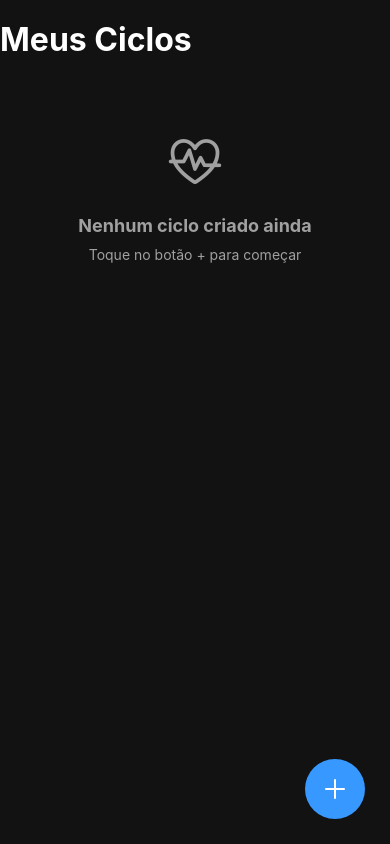
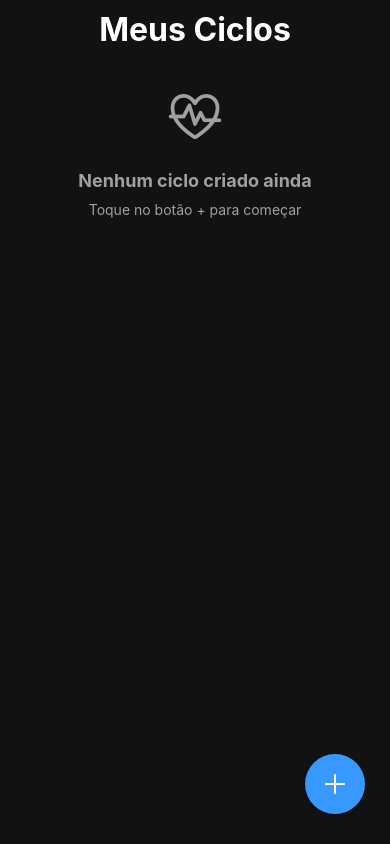
Before and after one commit to GabrielRasf/TraineeProgress, a React Native app: screen / in a window 390 px wide. Built offline with nearby package versions, Linux system fonts and the light colour scheme.

Commit message:
margens e ajustes

```diff
--- a/App.js
+++ b/App.js
@@ -80,16 +80,15 @@ export default function App() {
   const calcularTotalTreinos = (inicio, fim, freq) => {
     const data1 = new Date(inicio);
     const data2 = new Date(fim);
-    data1.setHours(0, 0, 0, 0);
-    data2.setHours(0, 0, 0, 0);
+    data1.setHours(0,0,0,0);
+    data2.setHours(0,0,0,0);
 
     const diffTime = Math.abs(data2 - data1);
     const diffDays = Math.ceil(diffTime / (1000 * 60 * 60 * 24)) + 1;
-    const semanasCompletas = Math.floor(diffDays / 7);
-    const diasRestantes = diffDays % 7;
-    const treinosDiasRestantes = Math.min(diasRestantes, freq);
+    const semanas = diffDays / 7;
+    const totalTreinos = Math.ceil(semanas * freq);
 
-    return (semanasCompletas * freq) + treinosDiasRestantes;
+    return Math.max(totalTreinos, 1);
   };
 
   const onDateChange = (event, selectedDate) => {
@@ -167,7 +166,7 @@ export default function App() {
     if (idTreinoSendoEditado) {
         // Editando treino existente
         const treinosAtualizados = cicloSelecionado.treinos.map(t =>
-        t.id === idTreinoSendoEditado ? { ...t, nome: nomeTreino } : t
+            t.id === idTreinoSendoEditado ? {...t, nome: nomeTreino} : t
         );
         const cicloAtualizado = { ...cicloSelecionado, treinos: treinosAtualizados };
         listaAtualizada = ciclos.map(c => c.id === cicloSelecionado.id ? cicloAtualizado : c);
@@ -176,7 +175,7 @@ export default function App() {
 
         // Se o treino sendo editado é o que está aberto, atualiza também
         if (treinoSelecionado && treinoSelecionado.id === idTreinoSendoEditado) {
-        setTreinoSelecionado({ ...treinoSelecionado, nome: nomeTreino });
+          setTreinoSelecionado({...treinoSelecionado, nome: nomeTreino});
         }
     } else {
         // Adicionando novo treino - com contador de execuções
@@ -201,8 +200,7 @@ export default function App() {
   const deletarTreino = (treinoId) => {
     Alert.alert("Excluir Treino", "Deseja remover este treino e todos os seus exercícios?", [
         { text: "Cancelar", style: "cancel" },
-      {
-        text: "Excluir", onPress: () => {
+        { text: "Excluir", onPress: () => {
             const treinosAtualizados = cicloSelecionado.treinos.filter(t => t.id !== treinoId);
             const cicloAtualizado = { ...cicloSelecionado, treinos: treinosAtualizados };
             const listaAtualizada = ciclos.map(c => c.id === cicloSelecionado.id ? cicloAtualizado : c);
@@ -214,8 +212,7 @@ export default function App() {
             if (treinoSelecionado && treinoSelecionado.id === treinoId) {
               setTreinoSelecionado(null);
             }
-        }, style: "destructive"
-      }
+        }, style: "destructive" }
     ]);
   };
 
@@ -305,7 +302,7 @@ export default function App() {
       horario: horarioEx
     };
 
-    let novoTreinoSelecionado = { ...treinoSelecionado };
+    let novoTreinoSelecionado = {...treinoSelecionado};
 
     if (idExSendoEditado) {
       novoTreinoSelecionado.exercicios = treinoSelecionado.exercicios.map(ex => ex.id === idExSendoEditado ? exData : ex);
@@ -314,7 +311,7 @@ export default function App() {
     }
 
     const treinosAtualizados = cicloSelecionado.treinos.map(t => {
-      if (t.id === novoTreinoSelecionado.id) return novoTreinoSelecionado;
+      if(t.id === novoTreinoSelecionado.id) return novoTreinoSelecionado;
       return t;
     });
 
@@ -336,9 +333,9 @@ export default function App() {
   };
 
   const atualizarTreinoNoStorage = (novaListaExercicios) => {
-    const novoTreinoSelecionado = { ...treinoSelecionado, exercicios: novaListaExercicios };
+    const novoTreinoSelecionado = {...treinoSelecionado, exercicios: novaListaExercicios};
     const treinosAtualizados = cicloSelecionado.treinos.map(t => {
-      if (t.id === novoTreinoSelecionado.id) return novoTreinoSelecionado;
+        if(t.id === novoTreinoSelecionado.id) return novoTreinoSelecionado;
         return t;
     });
     const cicloAtualizado = { ...cicloSelecionado, treinos: treinosAtualizados };
@@ -352,12 +349,10 @@ export default function App() {
   const deletarExercicio = (exId) => {
     Alert.alert("Excluir Exercício", "Remover este exercício?", [
         { text: "Cancelar", style: "cancel" },
-      {
-        text: "Excluir", onPress: () => {
+        { text: "Excluir", onPress: () => {
             const exerciciosAtualizados = treinoSelecionado.exercicios.filter(ex => ex.id !== exId);
             atualizarTreinoNoStorage(exerciciosAtualizados);
-        }, style: "destructive"
-      }
+        }, style: "destructive" }
     ]);
   };
 
@@ -391,11 +386,11 @@ export default function App() {
     const partes = [];
     if (item.horario && item.horario.trim() !== '') partes.push(`🕒 ${item.horario.trim()}`);
     if ((item.series && item.series.trim() !== '') && (item.reps && item.reps.trim() !== '')) {
-      partes.push(`${item.series.trim()} x ${item.reps.trim()}`);
+        partes.push(`${item.series.trim()} séries x ${item.reps.trim()} reps`);
     } else if (item.series && item.series.trim() !== '') {
-      partes.push(`${item.series.trim()}`);
+        partes.push(`${item.series.trim()} séries`);
     } else if (item.reps && item.reps.trim() !== '') {
-      partes.push(`${item.reps.trim()}`);
+        partes.push(`${item.reps.trim()} reps`);
     }
     if (item.tempo && item.tempo.trim() !== '') partes.push(`${item.tempo.trim()}`);
     if (item.velocidade && item.velocidade.trim() !== '') partes.push(`${item.velocidade.trim()}`);
@@ -404,10 +399,7 @@ export default function App() {
 
   // Componente de botão de ação padronizado
   const ActionButton = ({ icon, color, onPress, label }) => (
-    <TouchableOpacity
-      style={styles.actionButton}
-      onPress={onPress}
-      activeOpacity={0.7}>
+    <TouchableOpacity style={styles.actionButton} onPress={onPress}>
       <Ionicons name={icon} size={18} color={color} />
       {label && <Text style={[styles.actionButtonText, { color }]}>{label}</Text>}
     </TouchableOpacity>
@@ -415,11 +407,13 @@ export default function App() {
 
   return (
     <SafeAreaView style={styles.container}>
-      <StatusBar barStyle="light-content" />
+      <StatusBar barStyle="light-content" backgroundColor={COLORS.background} />
       <Text style={styles.header}>Meus Ciclos</Text>
       <FlatList
         data={ciclos}
         keyExtractor={item => item.id}
+        contentContainerStyle={styles.flatListContent}
+        showsVerticalScrollIndicator={false}
         ListEmptyComponent={() => (
           <View style={styles.emptyContainer}>
             <Ionicons name="fitness-outline" size={60} color={COLORS.textSecondary} />
@@ -438,9 +432,9 @@ export default function App() {
 
           return (
             <View style={styles.cardCiclo}>
-              <TouchableOpacity onPress={() => setCicloSelecionado(item)} style={{ flex: 1 }}>
+              <TouchableOpacity onPress={() => setCicloSelecionado(item)} style={{flex: 1}}>
                 <View style={styles.row}>
-                  <View style={{ flex: 1 }}>
+                  <View style={{flex: 1}}>
                     <Text style={styles.tituloCiclo}>{item.nome}</Text>
                     <Text style={styles.textoData}>{formatarData(item.dataInicio)} - {formatarData(item.dataFim)}</Text>
                   </View>
@@ -485,11 +479,13 @@ export default function App() {
               <Ionicons name="arrow-back" size={28} color={COLORS.text} />
             </TouchableOpacity>
             <Text style={styles.headerMenor}>{cicloSelecionado?.nome}</Text>
-            <View style={{ width: 28 }} />
+            <View style={{width: 28}} />
           </View>
           <FlatList
             data={cicloSelecionado?.treinos || []}
             keyExtractor={item => item.id}
+            contentContainerStyle={styles.flatListContent}
+            showsVerticalScrollIndicator={false}
             ListHeaderComponent={() => (
                 <View>
                     <Text style={styles.subHeaderDetalhe}>
@@ -516,16 +512,16 @@ export default function App() {
                   <TouchableOpacity
                     style={styles.cardContent}
                     onPress={() => setTreinoSelecionado(item)}>
-                    <View style={{ flex: 1 }}>
+                    <View style={{flex: 1}}>
                       <View style={styles.row}>
-                        <View style={{ flex: 1 }}>
+                        <View style={{flex: 1}}>
                           <Text style={styles.nomeEx}>{item.nome}</Text>
                           <Text style={styles.detalheEx}>
                             {item.exercicios.length} Exercícios • {totalExecucoes}x realizado
                           </Text>
                         </View>
                         <View style={styles.statusContainer}>
-                          <Text style={[styles.textoFinalizado, foiHoje && { color: COLORS.success }]}>
+                          <Text style={[styles.textoFinalizado, foiHoje && {color: COLORS.success}]}>
                             {foiHoje ? "Feito hoje" : "Pendente"}
                           </Text>
                           <TouchableOpacity
@@ -578,12 +574,14 @@ export default function App() {
               <Ionicons name="arrow-back" size={28} color={COLORS.text} />
             </TouchableOpacity>
             <Text style={styles.headerMenor}>{treinoSelecionado?.nome}</Text>
-            <View style={{ width: 28 }} />
+            <View style={{width: 28}} />
           </View>
 
           <FlatList
             data={treinoSelecionado?.exercicios || []}
             keyExtractor={item => item.id}
+            contentContainerStyle={styles.flatListContent}
+            showsVerticalScrollIndicator={false}
             ListHeaderComponent={() => (
               <TouchableOpacity
                 style={styles.btnAdicionar}
@@ -606,13 +604,13 @@ export default function App() {
                 <View style={styles.reorderContainer}>
                   <TouchableOpacity
                     onPress={() => moverExercicio(index, 'up')}
-                    style={[styles.btnArrow, index === 0 && { opacity: 0.3 }]}
+                    style={[styles.btnArrow, index === 0 && {opacity: 0.3}]}
                     disabled={index === 0}>
                       <Ionicons name="chevron-up" size={20} color={COLORS.primary} />
                   </TouchableOpacity>
                   <TouchableOpacity
                     onPress={() => moverExercicio(index, 'down')}
-                    style={[styles.btnArrow, index === (treinoSelecionado.exercicios.length - 1) && { opacity: 0.3 }]}
+                    style={[styles.btnArrow, index === (treinoSelecionado.exercicios.length - 1) && {opacity: 0.3}]}
                     disabled={index === (treinoSelecionado.exercicios.length - 1)}>
                       <Ionicons name="chevron-down" size={20} color={COLORS.primary} />
                   </TouchableOpacity>
@@ -650,10 +648,12 @@ export default function App() {
         </SafeAreaView>
       </Modal>
 
-      {/* MODAIS DE FORMULÁRIO (mantidos iguais) */}
+      {/* MODAIS DE FORMULÁRIO */}
       <Modal visible={modalCicloVisible} transparent animationType="fade">
         <KeyboardAvoidingView behavior={Platform.OS === 'ios' ? 'padding' : 'height'} style={styles.modalCentrado}>
-          <ScrollView contentContainerStyle={{ flexGrow: 1, justifyContent: 'center' }}>
+          <ScrollView
+            contentContainerStyle={styles.modalScrollContent}
+            showsVerticalScrollIndicator={false}>
             <View style={styles.modalView}>
               <Text style={styles.modalTitulo}>{idCicloSendoEditado ? "Editar Ciclo" : "Novo Ciclo"}</Text>
               <TextInput
@@ -705,6 +705,9 @@ export default function App() {
 
       <Modal visible={modalTreinoVisible} transparent animationType="fade">
         <KeyboardAvoidingView behavior={Platform.OS === 'ios' ? 'padding' : 'height'} style={styles.modalCentrado}>
+          <ScrollView
+            contentContainerStyle={styles.modalScrollContent}
+            showsVerticalScrollIndicator={false}>
             <View style={styles.modalView}>
               <Text style={styles.modalTitulo}>{idTreinoSendoEditado ? "Editar Treino" : "Novo Treino"}</Text>
               <TextInput
@@ -723,12 +726,15 @@ export default function App() {
                 </TouchableOpacity>
               </View>
             </View>
+          </ScrollView>
         </KeyboardAvoidingView>
       </Modal>
 
       <Modal visible={modalExercicioVisible} transparent animationType="fade">
         <KeyboardAvoidingView behavior={Platform.OS === 'ios' ? 'padding' : 'height'} style={styles.modalCentrado}>
-          <ScrollView contentContainerStyle={{ flexGrow: 1, justifyContent: 'center' }}>
+          <ScrollView
+            contentContainerStyle={styles.modalScrollContent}
+            showsVerticalScrollIndicator={false}>
             <View style={styles.modalView}>
               <Text style={styles.modalTitulo}>{idExSendoEditado ? "Editar" : "Novo"} Exercício</Text>
               <TextInput
@@ -748,7 +754,7 @@ export default function App() {
 
               <View style={styles.rowInput}>
                 <TextInput
-                  style={[styles.input, { flex: 1 }]}
+                  style={[styles.input, {flex: 1}]}
                   placeholder="Séries"
                   placeholderTextColor={COLORS.textSecondary}
                   value={seriesEx}
@@ -756,7 +762,7 @@ export default function App() {
                   keyboardType="numeric"
                 />
                 <TextInput
-                  style={[styles.input, { flex: 1 }]}
+                  style={[styles.input, {flex: 1}]}
                   placeholder="Reps"
                   placeholderTextColor={COLORS.textSecondary}
                   value={repsEx}
@@ -767,14 +773,14 @@ export default function App() {
 
               <View style={styles.rowInput}>
                 <TextInput
-                  style={[styles.input, { flex: 1 }]}
+                  style={[styles.input, {flex: 1}]}
                   placeholder="Tempo (ex: 60s)"
                   placeholderTextColor={COLORS.textSecondary}
                   value={tempoEx}
                   onChangeText={setTempoEx}
                 />
                 <TextInput
-                  style={[styles.input, { flex: 1 }]}
+                  style={[styles.input, {flex: 1}]}
                   placeholder="Velocidade (ex: 2010)"
                   placeholderTextColor={COLORS.textSecondary}
                   value={velocidadeEx}
@@ -799,15 +805,65 @@ export default function App() {
 }
 
 const styles = StyleSheet.create({
-  container: { flex: 1, backgroundColor: COLORS.background, paddingHorizontal: 20 },
-  header: { fontSize: 32, fontWeight: 'bold', color: COLORS.text, marginTop: 20, marginBottom: 20 },
-  headerDetalhe: { flexDirection: 'row', alignItems: 'center', justifyContent: 'space-between', marginBottom: 10, marginTop: 10 },
-  headerMenor: { fontSize: 24, fontWeight: 'bold', color: COLORS.text, flex: 1, textAlign: 'center' },
-  subHeaderDetalhe: { color: COLORS.textSecondary, fontSize: 14, marginBottom: 20, textAlign: 'center' },
+  container: {
+    flex: 1,
+    backgroundColor: COLORS.background,
+    paddingHorizontal: 20,
+    paddingTop: Platform.OS === 'android' ? StatusBar.currentHeight : 0,
+  },
+
+  // Headers
+  header: {
+    fontSize: 32,
+    fontWeight: 'bold',
+    color: COLORS.text,
+    marginTop: Platform.OS === 'ios' ? 20 : 10,
+    marginBottom: 25,
+    textAlign: 'center',
+  },
+  headerDetalhe: {
+    flexDirection: 'row',
+    alignItems: 'center',
+    justifyContent: 'space-between',
+    marginBottom: 20,
+    marginTop: Platform.OS === 'ios' ? 20 : 10,
+    paddingHorizontal: 5,
+  },
+  headerMenor: {
+    fontSize: 24,
+    fontWeight: 'bold',
+    color: COLORS.text,
+    flex: 1,
+    textAlign: 'center',
+  },
+  subHeaderDetalhe: {
+    color: COLORS.textSecondary,
+    fontSize: 14,
+    marginBottom: 20,
+    textAlign: 'center',
+  },
+
+  // FlatList content
+  flatListContent: {
+    paddingBottom: 30,
+    paddingTop: 10,
+  },
 
   // Cards
-  cardCiclo: { backgroundColor: COLORS.card, padding: 20, borderRadius: 20, marginBottom: 15 },
-  cardTreinoContainer: { backgroundColor: COLORS.card, padding: 15, borderRadius: 12, marginBottom: 10 },
+  cardCiclo: {
+    backgroundColor: COLORS.card,
+    padding: 20,
+    borderRadius: 20,
+    marginBottom: 15,
+    marginHorizontal: 5,
+  },
+  cardTreinoContainer: {
+    backgroundColor: COLORS.card,
+    padding: 15,
+    borderRadius: 12,
+    marginBottom: 10,
+    marginHorizontal: 5,
+  },
   cardExercicioDetalhado: {
     backgroundColor: COLORS.card,
     padding: 15,
@@ -815,7 +871,8 @@ const styles = StyleSheet.create({
     marginBottom: 10,
     flexDirection: 'row',
     alignItems: 'center',
-    minHeight: 70
+    minHeight: 70,
+    marginHorizontal: 5,
   },
   cardContent: { flex: 1 },
 
@@ -849,7 +906,8 @@ const styles = StyleSheet.create({
     marginTop: 10,
     borderTopWidth: 1,
     borderTopColor: COLORS.border,
-    paddingTop: 10
+    paddingTop: 10,
+    paddingHorizontal: 5,
   },
   actionButtonsVertical: {
     flexDirection: 'column',
@@ -876,14 +934,18 @@ const styles = StyleSheet.create({
   btnFlutuante: {
     position: 'absolute',
     right: 25,
-    bottom: 25,
+    bottom: 30,
     backgroundColor: COLORS.primary,
     width: 60,
     height: 60,
     borderRadius: 30,
     justifyContent: 'center',
     alignItems: 'center',
-    elevation: 8
+    elevation: 8,
+    shadowColor: '#000',
+    shadowOffset: { width: 0, height: 2 },
+    shadowOpacity: 0.25,
+    shadowRadius: 3.84,
   },
   btnAdicionar: {
     backgroundColor: COLORS.card,
@@ -896,7 +958,8 @@ const styles = StyleSheet.create({
     borderStyle: 'dashed',
     flexDirection: 'row',
     justifyContent: 'center',
-    gap: 8
+    gap: 8,
+    marginHorizontal: 5,
   },
   textAdicionar: { color: COLORS.primary, fontWeight: 'bold', fontSize: 16 },
 
@@ -915,14 +978,24 @@ const styles = StyleSheet.create({
   exerciseContent: { flex: 1 },
 
   // Modais
-  modalCentrado: { flex: 1, backgroundColor: 'rgba(0,0,0,0.7)', justifyContent: 'center' },
+  modalCentrado: {
+    flex: 1,
+    backgroundColor: 'rgba(0,0,0,0.7)',
+    justifyContent: 'center',
+  },
+  modalScrollContent: {
+    flexGrow: 1,
+    justifyContent: 'center',
+    paddingVertical: 20,
+  },
   modalView: {
     width: '90%',
     backgroundColor: COLORS.card,
     borderRadius: 25,
     padding: 25,
     alignSelf: 'center',
-    maxHeight: '80%'
+    maxHeight: '80%',
+    marginVertical: 20,
   },
   modalTitulo: { fontSize: 20, fontWeight: 'bold', marginBottom: 20, textAlign: 'center', color: COLORS.text },
   input: { backgroundColor: COLORS.input, color: COLORS.text, borderRadius: 12, padding: 15, marginBottom: 12, fontSize: 16 },
@@ -936,7 +1009,13 @@ const styles = StyleSheet.create({
   modalButtonTexto: { color: 'white', fontWeight: 'bold', fontSize: 16 },
 
   // Empty state
-  emptyContainer: { flex: 1, justifyContent: 'center', alignItems: 'center', paddingVertical: 50 },
+  emptyContainer: {
+    flex: 1,
+    justifyContent: 'center',
+    alignItems: 'center',
+    paddingVertical: 50,
+    marginTop: -50,
+  },
   emptyText: { color: COLORS.textSecondary, fontSize: 18, fontWeight: 'bold', marginTop: 20 },
   emptySubText: { color: COLORS.textSecondary, fontSize: 14, marginTop: 10, textAlign: 'center' }
 });
```
Lines whose indentation alone changed are shown as unchanged.
